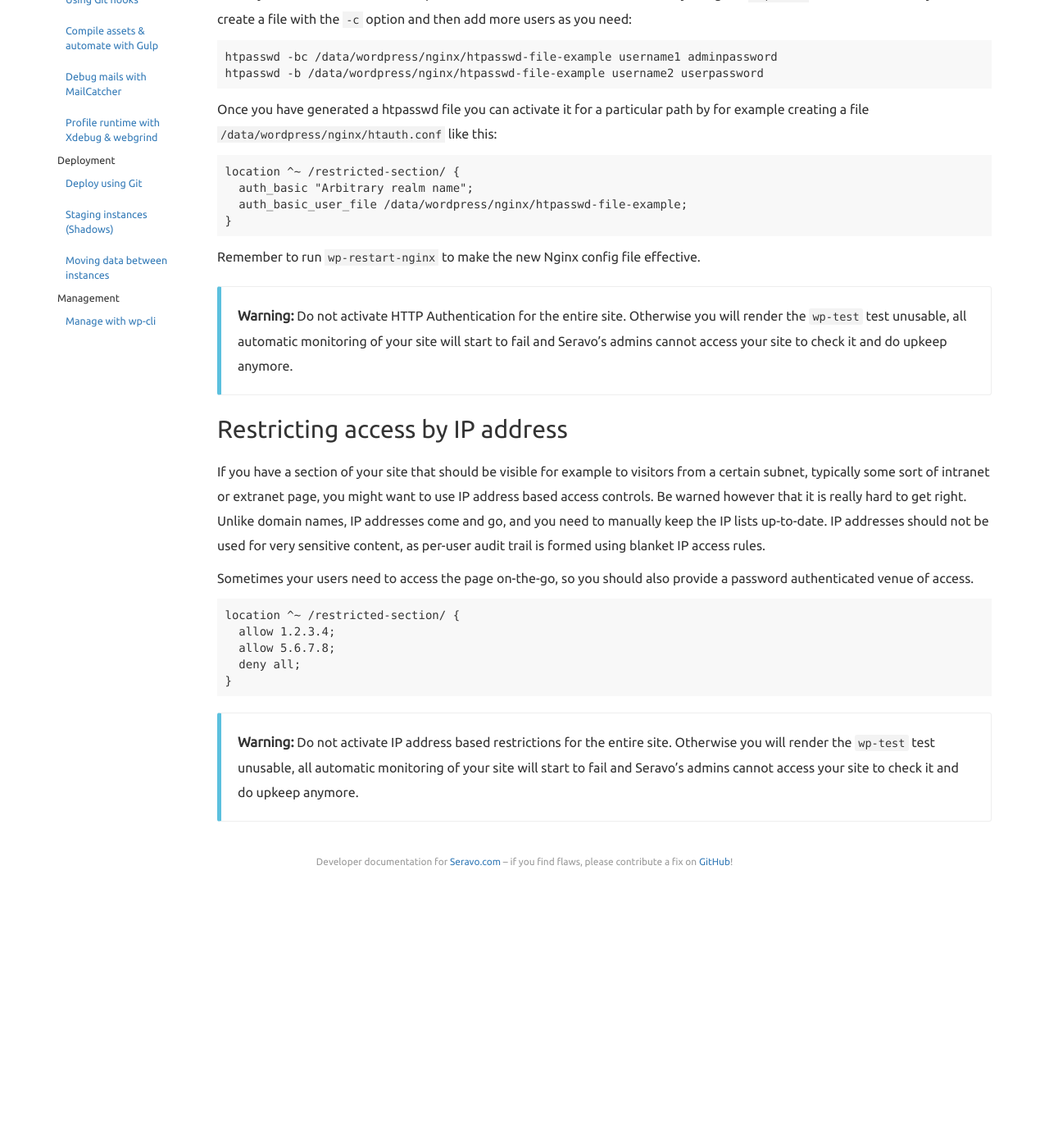
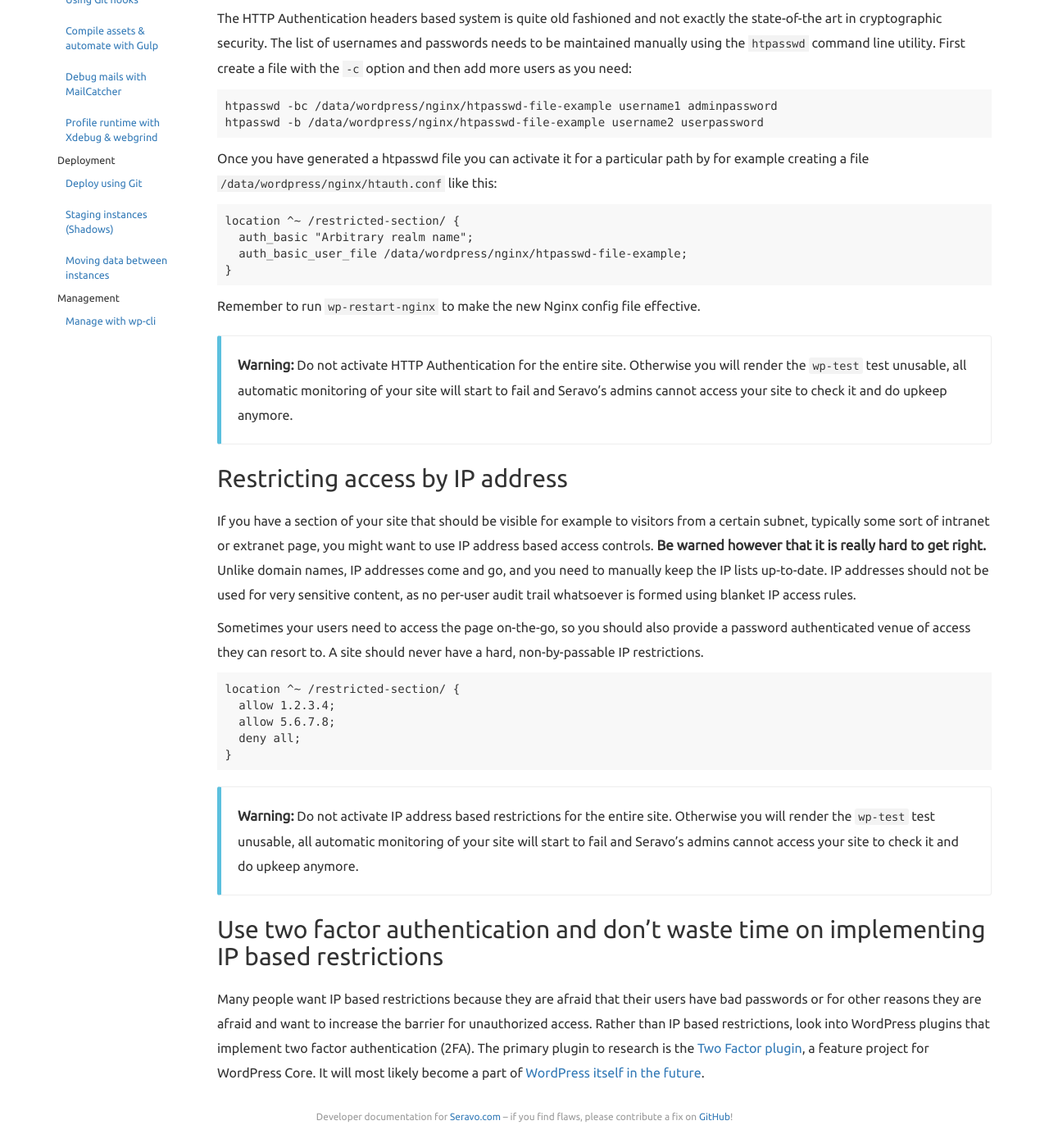
Before and after one commit to Seravo/docs, a Jekyll site: the page built from _posts/2017-03-26-restricting-access.md, in a window 1280 px wide and 1400 px high, scrolled down 870 px. Shown: the whole window at 82% size. Built offline with Jekyll 4.4.1, drawn with Linux system fonts in a browser that asks for light colours; nearby versions of some CDN libraries; before the commit the page ends 1959 px from its top, so only the background shows below that; some of the changed text lies outside the part shown.

Commit message:
Emphasize how stupid IP based restrictions are and promote 2FA instead

````diff
--- a/_posts/2017-03-26-restricting-access.md
+++ b/_posts/2017-03-26-restricting-access.md
@@ -16,11 +16,11 @@ WordPress offers a multitude of user management and access control related featu
 
 For more complex scenarios you can install BuddyPress or use some of the groups plugins.
 
-Fiddling with Nginx based access control methods should be your last resort.
+**Fiddling with Nginx based access control methods should be your last resort.** Using WordPress features and PHP code is always the more flexible, more user and developer friendly and the preferred method for managing authentication and enforcing access controls.
 
 ## Restricting access with HTTP Basic Authentication
 
-> **Note:** This applies only to static HTML pages. If you want to restrict access to certain WordPress pages or sections, please see the previous chapter.
+> **Note:** This applies only to static HTML pages. If you want to restrict access to certain WordPress pages or sections, use a WordPress plugin or PHP code to implement it.
 
 The HTTP Authentication headers based system is quite old fashioned and not exactly the state-of-the art in cryptographic security. The list of usernames and passwords needs to be maintained manually using the `htpasswd` command line utility. First create a file with the `-c` option and then add more users as you need:
 
@@ -44,9 +44,9 @@ Remember to run `wp-restart-nginx` to make the new Nginx config file effective.
 
 ## Restricting access by IP address
 
-If you have a section of your site that should be visible for example to visitors from a certain subnet, typically some sort of intranet or extranet page, you might want to use IP address based access controls. Be warned however that it is really hard to get right. Unlike domain names, IP addresses come and go, and you need to manually keep the IP lists up-to-date. IP addresses should not be used for very sensitive content, as per-user audit trail is formed using blanket IP access rules.
+If you have a section of your site that should be visible for example to visitors from a certain subnet, typically some sort of intranet or extranet page, you might want to use IP address based access controls. **Be warned however that it is really hard to get right.** Unlike domain names, IP addresses come and go, and you need to manually keep the IP lists up-to-date. IP addresses should not be used for very sensitive content, as no per-user audit trail whatsoever is formed using blanket IP access rules.
 
-Sometimes your users need to access the page on-the-go, so you should also provide a password authenticated venue of access.
+Sometimes your users need to access the page on-the-go, so you should also provide a password authenticated venue of access they can resort to. A site should never have a hard, non-by-passable IP restrictions.
 
 ```
 location ^~ /restricted-section/ {
@@ -57,3 +57,7 @@ location ^~ /restricted-section/ {
 ```
 
 > **Warning:** Do not activate IP address based restrictions for the entire site. Otherwise you will render the `wp-test` test unusable, all automatic monitoring of your site will start to fail and Seravo's admins cannot access your site to check it and do upkeep anymore.
+
+## Use two factor authentication and don't waste time on implementing IP based restrictions
+
+Many people want IP based restrictions because they are afraid that their users have bad passwords or for other reasons they are afraid and want to increase the barrier for unauthorized access. Rather than IP based restrictions, look into WordPress plugins that implement two factor authentication (2FA). The primary plugin to research is the [Two Factor plugin](https://wordpress.org/plugins/two-factor/), a feature project for WordPress Core. It will most likely become a part of [WordPress itself in the future](https://make.wordpress.org/meta/2018/02/27/two-factor-authentication-on-wp-org/).
````
